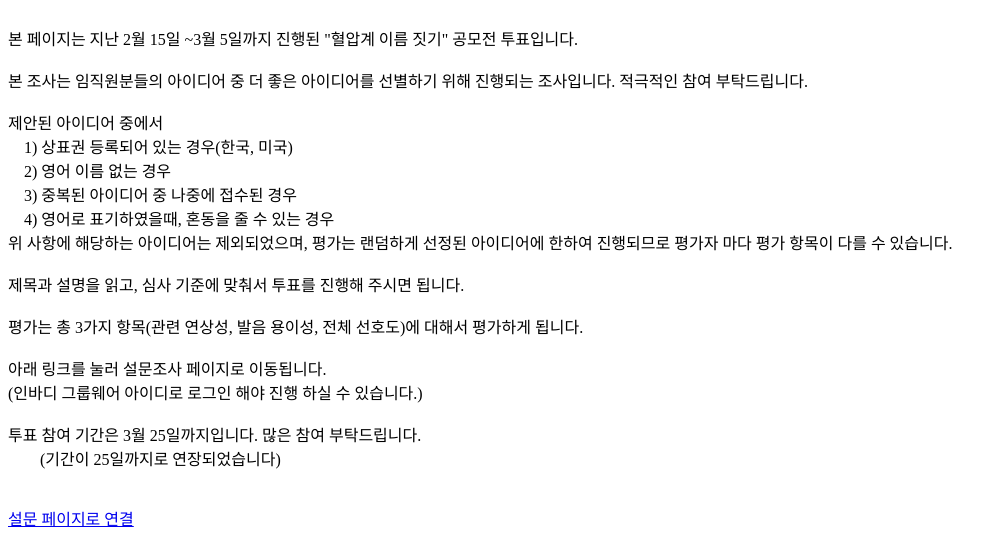
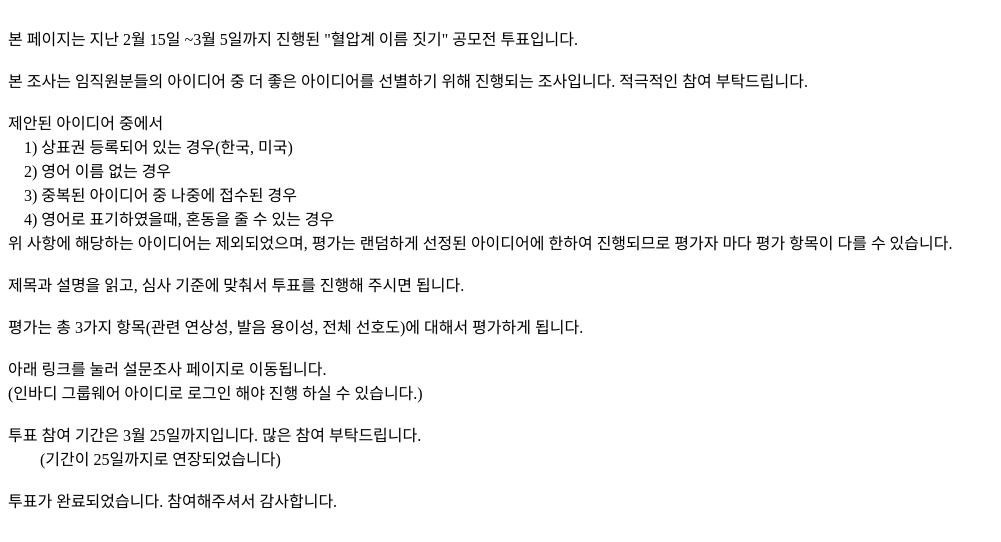
Before and after one commit to gfjfgo/BPnaming, a plain HTML site: page index.html in a window 1280 px wide. Shown: the top 542 px of the page, without its empty margins (0-1001 px from the left). Drawn offline with Linux system fonts and the light colour scheme.

Commit message:
Update index.html

```diff
--- a/index.html
+++ b/index.html
@@ -29,6 +29,7 @@
 투표 참여 기간은 3월 25일까지입니다. 많은 참여 부탁드립니다. <br/>
 &nbsp;&nbsp;&nbsp;&nbsp;&nbsp;&nbsp;&nbsp;&nbsp;(기간이 25일까지로 연장되었습니다) <br/>
 
+<br/> 투표가 완료되었습니다. 참여해주셔서 감사합니다. <br/>
 
 
 <script language="JavaScript">
@@ -73,7 +74,8 @@ document.write('<A href='+'"'+imagelinks[ry]+'"'+' target=_blank> 설문 페이
 document.write('  ');
 //document.write('  ' + ry);
 }
-random_imglink()
+//random_imglink()
+
 
 //https://mamirine.tistory.com/entry/%EB%9E%9C%EB%8D%A4%EC%9C%BC%EB%A1%9C-%EB%B0%B0%EB%84%88-%EB%9D%84%EC%9A%B0%EA%B3%A0-%EB%A7%81%ED%81%AC-%EA%B1%B8%EA%B8%B0
 </script>
```
